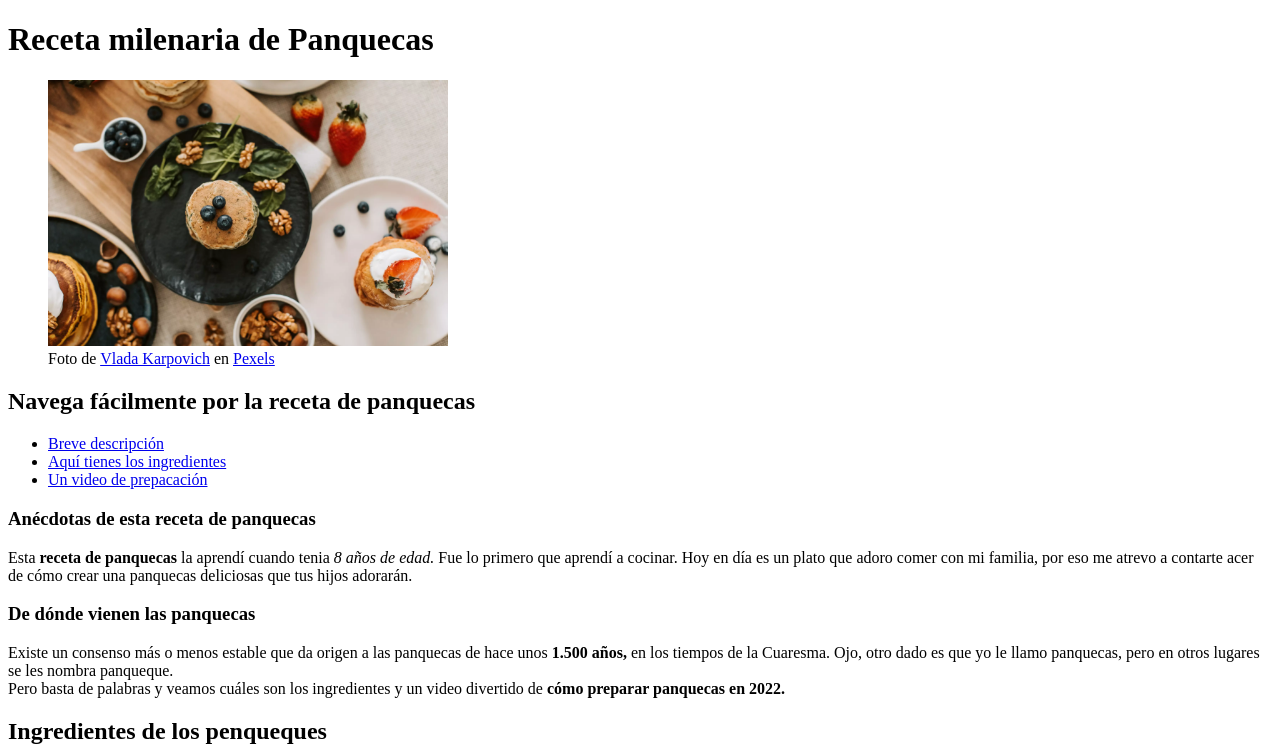
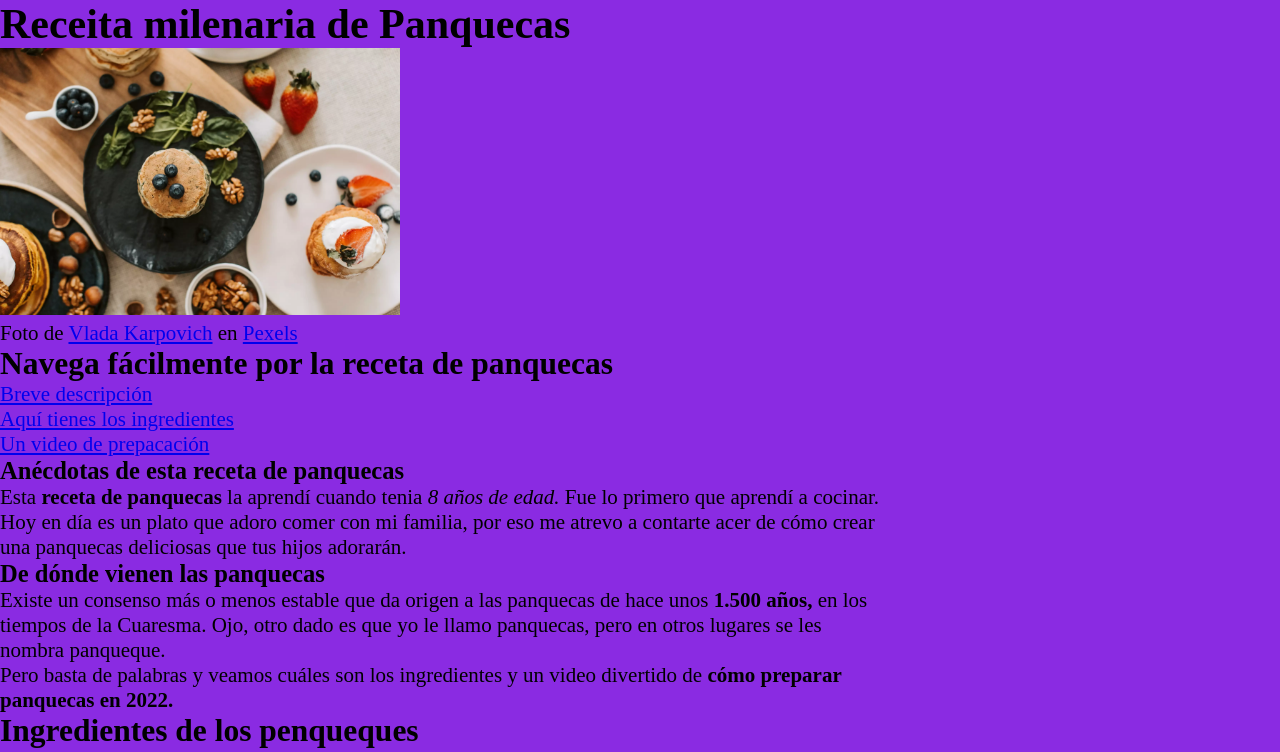
Before and after one commit to colmenareshr/ejercicio1_css, a plain HTML site: page index.html in a window 1280 px wide. Shown: the top 752 px of the page. Drawn offline with Linux system fonts and the light colour scheme; files that its build step writes are made by us from their sources.

Commit message:
Agregando css

```diff
--- /dev/null
+++ b/img/style.css
@@ -0,0 +1,15 @@
+* {
+  margin: 0;
+  padding: 0;
+  box-sizing: border-box;
+}
+
+body {
+  width: 100%;
+  max-width: 883px;
+  /* margin: auto; */
+  font-family: Montserrat;
+  font-size: 21px;
+  color: #000;
+  background-color: blueviolet;
+}
--- a/index.html
+++ b/index.html
@@ -4,11 +4,12 @@
     <meta charset="UTF-8" />
     <meta http-equiv="X-UA-Compatible" content="IE=edge" />
     <meta name="viewport" content="width=device-width, initial-scale=1.0" />
+    <link rel="stylesheet" href="style.css" />
     <title>Receita de panquecas | Exercicio Toti</title>
   </head>
   <body>
     <main>
-      <h1>Receta milenaria de Panquecas</h1>
+      <h1>Receita milenaria de Panquecas</h1>
       <figure>
         <img
           src="img/panqueque.webp"
```
